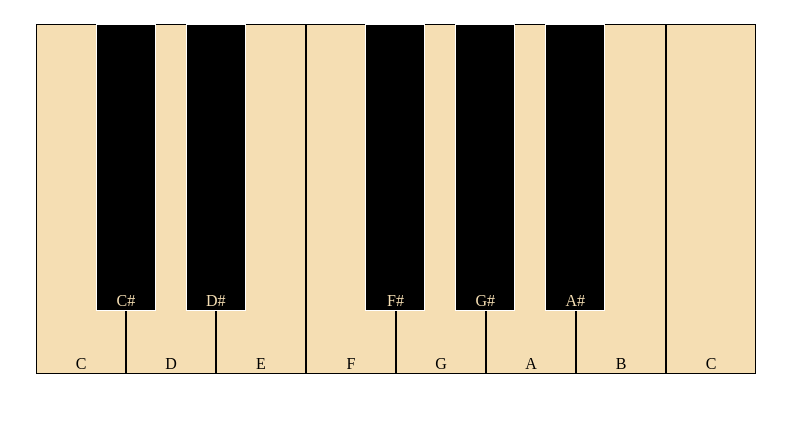
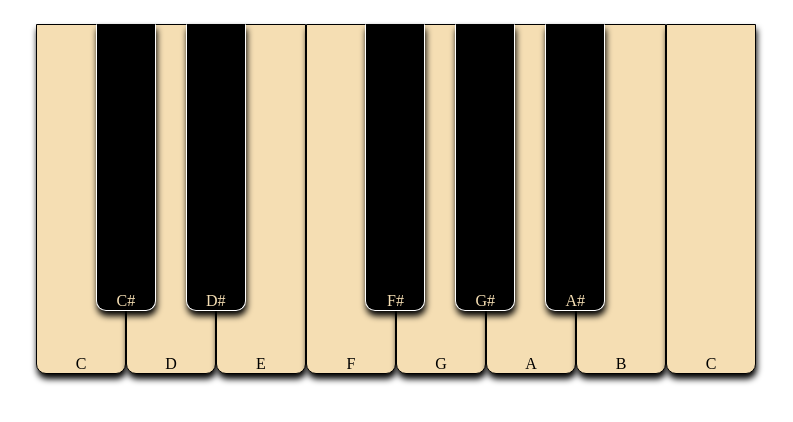
Before and after one commit to Mhenr1/piano, a plain HTML site: page index.html in a window 1280 px wide. Shown: the whole page, without its empty margins (244-1037 px from the left). Drawn offline with Linux system fonts and the light colour scheme.

Commit message:
pequenos ajustes no css

```diff
--- a/index.js
+++ b/index.js
@@ -18,12 +18,12 @@
 
     }
 
-    document.addEventListener('click', reproduz);
+    document.addEventListener('mousedown', reproduz);
 
     function reproduz(e) {
         const target = e.target;
         let nota = target.dataset.note;
         notas[nota]?.play()
-       console.log(nota)
+
     }
 })();
--- a/main.css
+++ b/main.css
@@ -1,5 +1,6 @@
 * {
     box-sizing: border-box;
+    user-select: none;
 }
 
 body {
@@ -15,12 +16,16 @@ body {
     position: relative;
 
 }
-ul{
+
+ul {
     pointer-events: none;
 }
-li{
+
+li {
     pointer-events: initial;
+    border-radius: 0 0 10px 10px;
 }
+
 ul#natural {
     display: inline-flex;
     padding: 0;
@@ -40,7 +45,7 @@ li {
     display: flex;
     align-items: end;
     justify-content: center;
-
+    cursor: pointer;
 }
 
 #natural li {
@@ -50,17 +55,29 @@ li {
     height: 100vh;
     max-height: 350px;
     list-style-type: none;
+    box-shadow:  1px 5px 6px 0px #000000;
+}
+
+#natural li:active {
+    box-shadow: none;
+    height: calc(100% + 5px);
 }
 
 #acidentada li {
     color: wheat;
     background-color: black;
     border: 1px solid white;
+    border-top-color: black;
     position: relative;
     width: 100%;
     top: 0;
     z-index: 2;
+    box-shadow:  1px 5px 6px 0px #000000;
 
+}
+#acidentada li:active{
+    box-shadow:  none;
+    height: calc(100% + 5px);
 }
 
 #doSharp {
```
